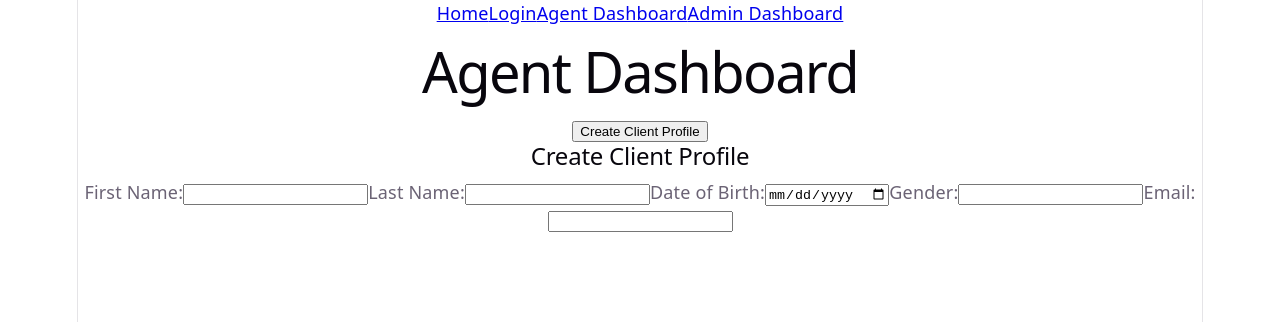
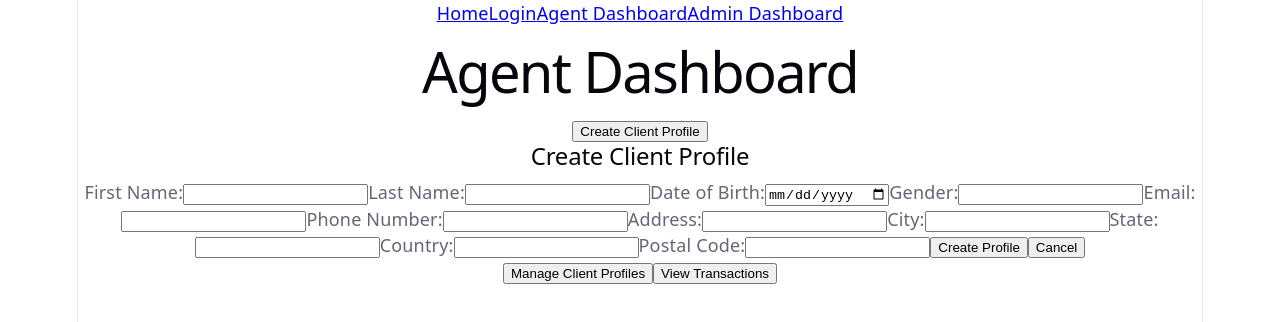
Before and after one commit to God3Tier/scroogebank, a React app in the folder frontend/: page /agent-dashboard in a window 1280 px wide. Both pictures are taken after a click on the button "Create Client Profile". Shown: the top 322 px of the page. Built offline with nearby package versions, Linux system fonts and the light colour scheme; the HTML template or start-up script is replaced by a standard one.

Commit message:
Added manageProfile accordion and viewTransactions accordion with empty values

```diff
--- a/frontend/src/pages/AgentDashboard.jsx
+++ b/frontend/src/pages/AgentDashboard.jsx
@@ -25,7 +25,40 @@ function AgentDashboard() {
                     <label>Date of Birth:<input type="date" /></label>
                     <label>Gender:<input type="text" /></label>
                     <label>Email:<input type="email" /></label>
-                    {/* Add more form fields as needed */}
+                    <label>Phone Number:<input type="tel" /></label>
+                    <label>Address:<input type="text" /></label>
+                    <label>City:<input type="text" /></label>
+                    <label>State:<input type="text" /></label>
+                    <label>Country:<input type="text" /></label>
+                    <label>Postal Code:<input type="text" /></label>
+                    <button onClick={() => {/* Add functionality to create client profile */}}>Create Profile</button>
+                    <button onClick={() => toggleSection('createClientProfile')}>Cancel</button>
+                </div>
+            )}
+
+            <button onClick={() => toggleSection('manageProfiles')}>
+                Manage Client Profiles
+            </button>
+
+            {openSection === 'manageProfiles' && (
+                <div>
+                    <h2>Manage Client Profiles</h2>
+                    {/*
+                    Add functionality to manage client profiles
+                    - Update profile
+                    - Delete profile
+                    */}
+                </div>
+            )}
+
+            <button onClick={() => toggleSection('viewTransactions')}>
+                View Transactions
+            </button>
+
+            {openSection === 'viewTransactions' && (
+                <div>
+                    <h2>View Transactions</h2>
+                    {/* Add functionality to view transactions */}
                 </div>
             )}
 
```
